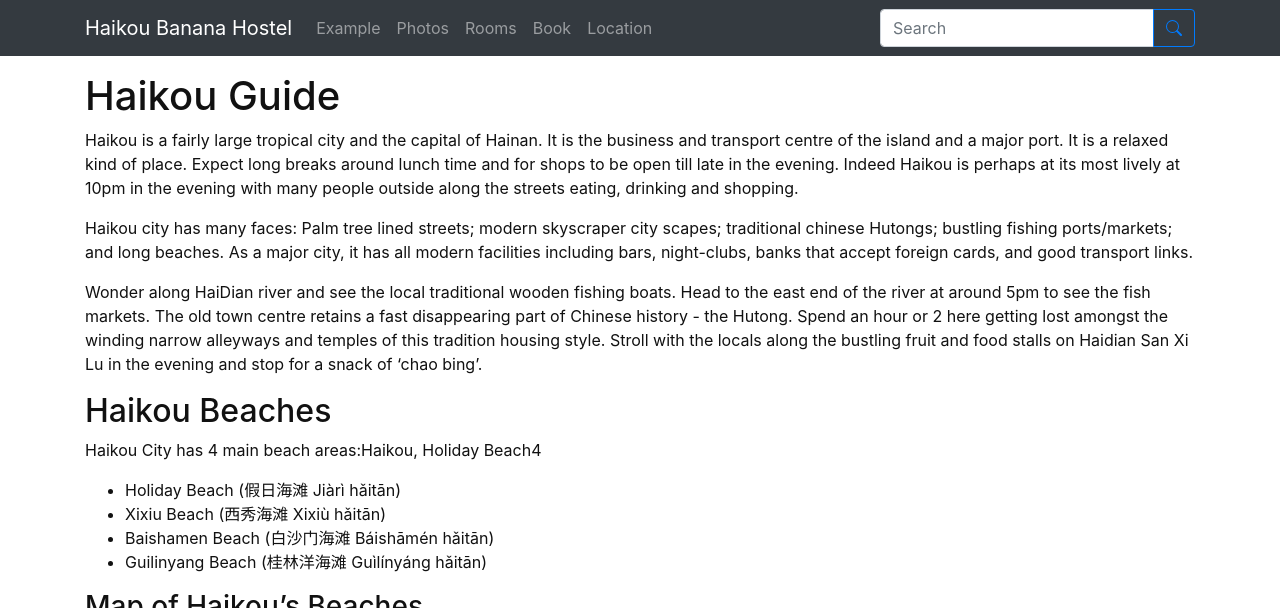
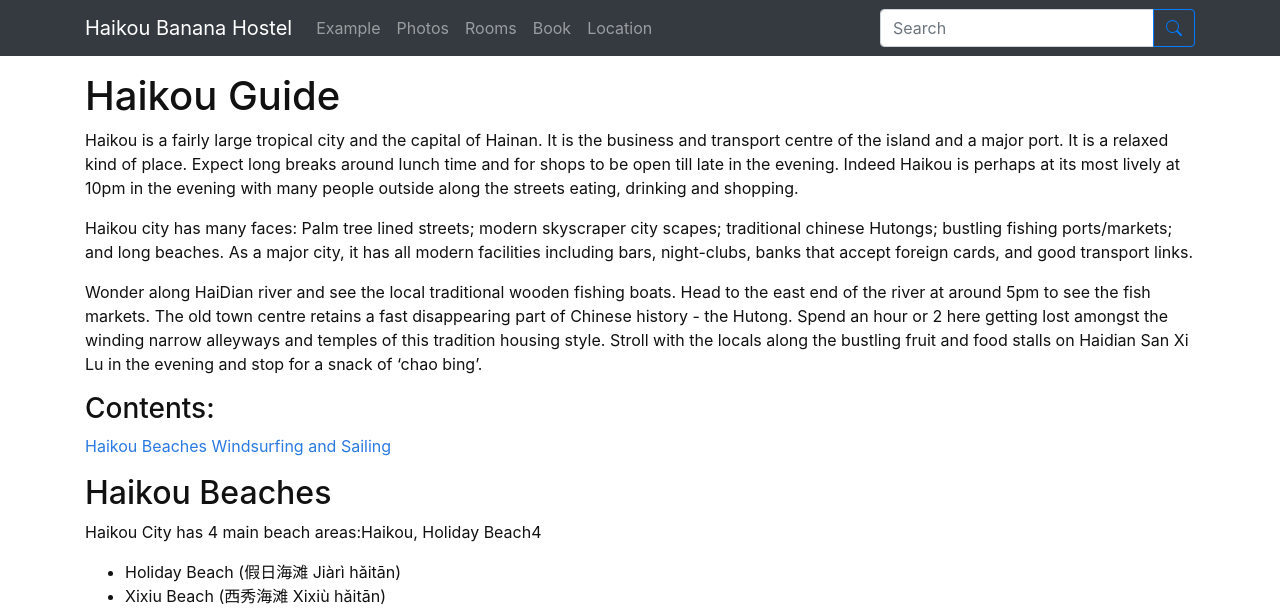
Before and after one commit to pipilu89/bootstrap-template, a Jekyll site: the page built from pages/haikou-guide.md, in a window 1280 px wide and 900 px high, cut to the strip 0-608 px from the top of the window. Built offline with Jekyll 4.4.1, drawn with Linux system fonts in a browser that asks for light colours.

Commit message:
Update haikou-guide.md

```diff
--- a/pages/haikou-guide.md
+++ b/pages/haikou-guide.md
@@ -7,6 +7,11 @@ Haikou is a fairly large tropical city and the capital of Hainan. It is the busi
 Haikou city has many faces: Palm tree lined streets; modern skyscraper city scapes; traditional chinese Hutongs; bustling fishing ports/markets; and long beaches. As a major city, it has all modern facilities including bars, night-clubs, banks that accept foreign cards, and good transport links.
 
 Wonder along HaiDian river and see the local traditional wooden fishing boats. Head to the east end of the river at around 5pm to see the fish markets. The old town centre retains a fast disappearing part of Chinese history - the Hutong. Spend an hour or 2 here getting lost amongst the winding narrow alleyways and temples of this tradition housing style. Stroll with the locals along the bustling fruit and food stalls on Haidian San Xi Lu in the evening and stop for a snack of 'chao bing'.
+
+### Contents:
+
+[Haikou Beaches](#haikou-beaches)
+[Windsurfing and Sailing](#windsurfing-and-sailing)
 
 ## Haikou Beaches
 
```
